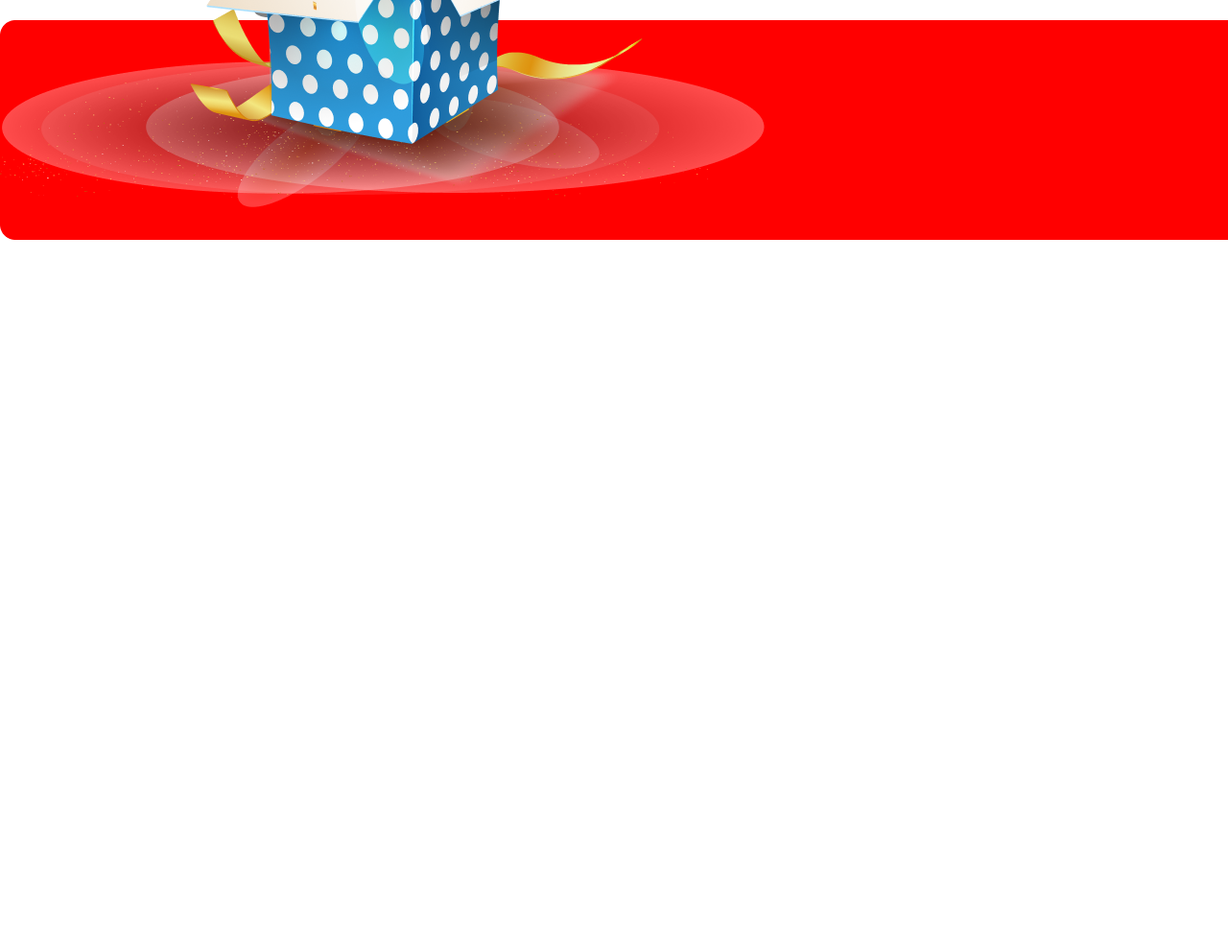
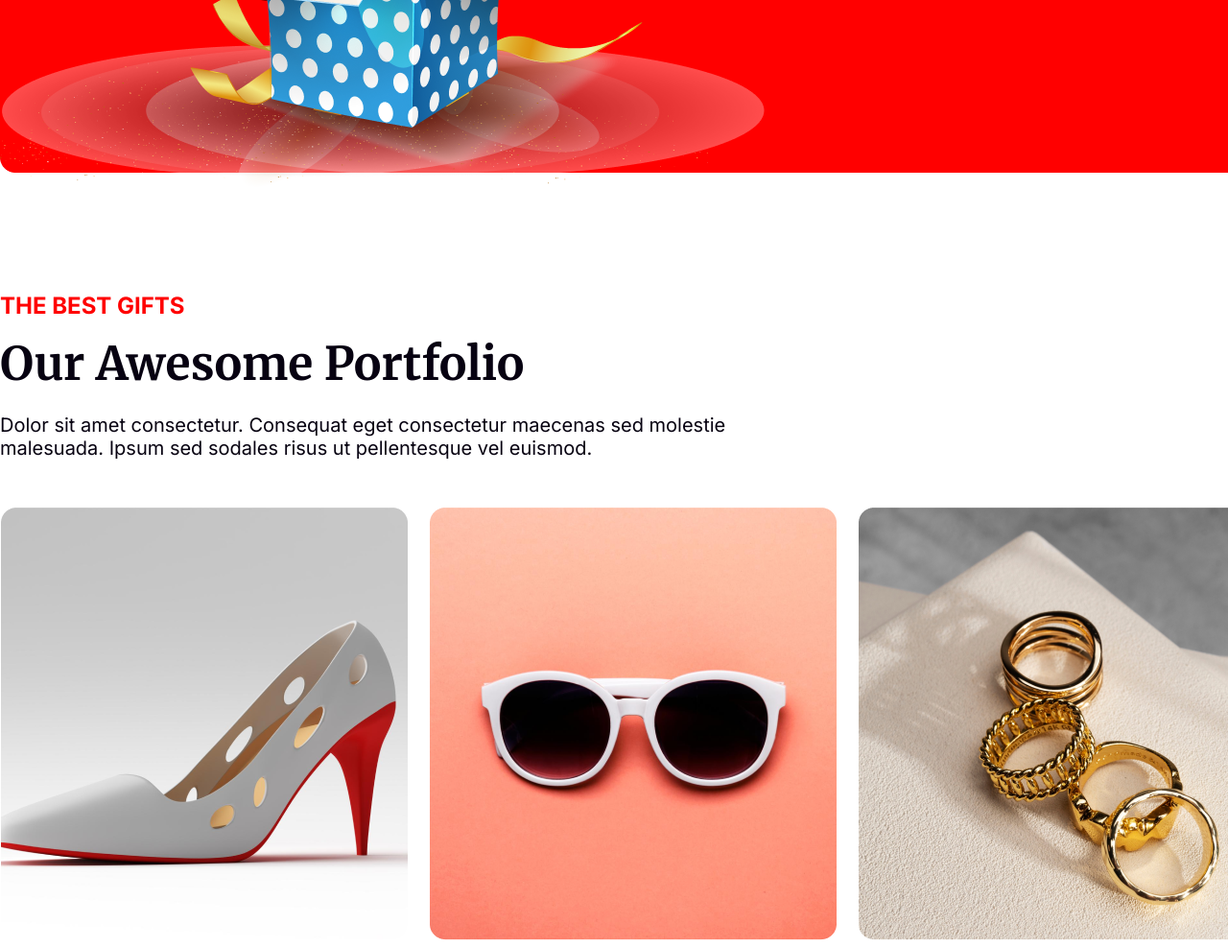
Before and after one commit to Azizul-hakim24/new-year-offer-website, a plain HTML site: page index.html in a window 1280 px wide. Shown: the part 4383-5370 px from the top of the page at 96% size. Before the commit the page ends 4633 px from the top, so only its background shows below. Drawn offline with Linux system fonts and the light colour scheme.

Commit message:
best images section add

```diff
--- a/index.html
+++ b/index.html
@@ -96,6 +96,37 @@
                 </div>
             </div>
         </section>
+        <section class="best-gift">
+            <div class="best-gift-wrap">
+                <div class="best-gift-contetn">
+                    <div class="best-gift-info">
+                        <h4 class="gift-subtitle">THE BEST GIFTS</h4>
+                        <h1 class="gift-title">Our Awesome Portfolio</h1>
+                        <p class="gift-discription">Dolor sit amet consectetur. Consequat eget consectetur maecenas sed molestie malesuada. Ipsum sed sodales risus ut pellentesque vel euismod. </p>
+                    </div>
+                    <div class="best-gift-images">
+                        <div class="best-img">
+                            <img src="images/Rectangle3.png" alt="">
+                        </div>
+                        <div class="best-img">
+                            <img src="images/Rectangle4.png" alt="">
+                        </div>
+                        <div class="best-img">
+                            <img src="images/Rectangle5.png" alt="">
+                        </div>
+                        <div class="best-img">
+                            <img src="images/Rectangle6.png" alt="">
+                        </div>
+                        <div class="best-img">
+                            <img src="images/Rectangle7.png" alt="">
+                       </div>
+                        <div class="best-img">
+                            <img src="images/Rectangle8.png" alt="">
+                        </div>
+                     </div>
+                </div>
+            </div>
+        </section>
     </main>
     <footer></footer>
 </body>
--- a/style/style.css
+++ b/style/style.css
@@ -254,20 +254,15 @@
     text-align: center;
     width: 860px;
 }
-/* .holiday-imags{
-   width: 1320px;
-   margin: 0 auto;
-   display: block;
-} */
 .holiday-imags{
     position: relative;
+    margin-top: -70px;
 }
 .holiday-imags .holi-imag-2 img{
     position: absolute;
-    margin-top: 16%;
+    margin-top: 20%;
 }
 .holiday-imags .holi-imag-3 img{
-    position: absolute;
     margin-top: 50%;
     z-index: -50;
 }
@@ -276,3 +271,36 @@
     margin-left: 75%;
     margin-top: 25%;
 }
+/*====///--Best gift style---////===*/
+.best-gift{
+    width: 1320px;
+    margin: 120px auto;
+    overflow: hidden;
+}
+.best-gift-info .gift-subtitle{
+    font-family: "Inter", serif;
+    font-size: 24px;
+    color: #FF0000;
+    margin-bottom: 16px;
+}
+.best-gift-info .gift-title{
+    font-family: "Merriweather", serif;
+    font-size: 48px;
+    margin-bottom: 22px;
+    color: #070211;
+}
+.best-gift-info .gift-discription{
+    width: 869px;
+    font-family: "Inter", serif;
+    font-size: 20px;
+    margin-bottom: 50px;
+    color: #070211;
+}
+.best-gift-images{
+    display: flex;
+    justify-content: space-around;
+    align-items: center;
+    gap: 20px;
+    flex-wrap: wrap-reverse;
+}
+.best-gift-images .best-img{}
```
Also changed, not shown: images/Rectangle3.png (renamed from images/Rectangle 3.png), images/Rectangle4.png (renamed from images/Rectangle 4.png), images/Rectangle5.png (renamed from images/Rectangle 5.png), images/Rectangle6.png (renamed from images/Rectangle 6.png), images/Rectangle7.png (renamed from images/Rectangle 7.png), images/Rectangle8.png (renamed from images/Rectangle 8.png).
